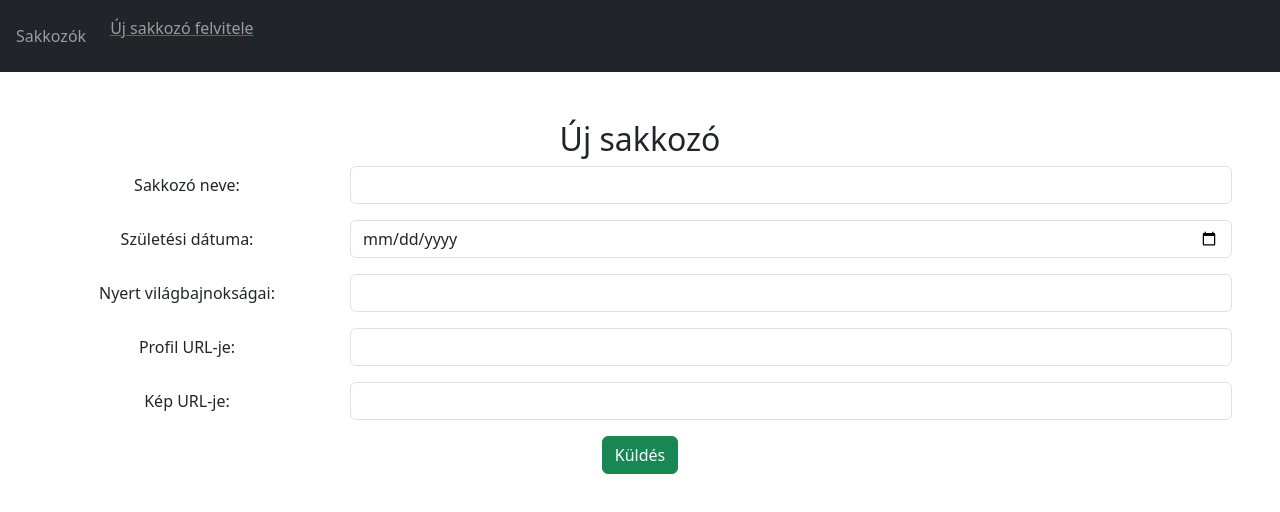
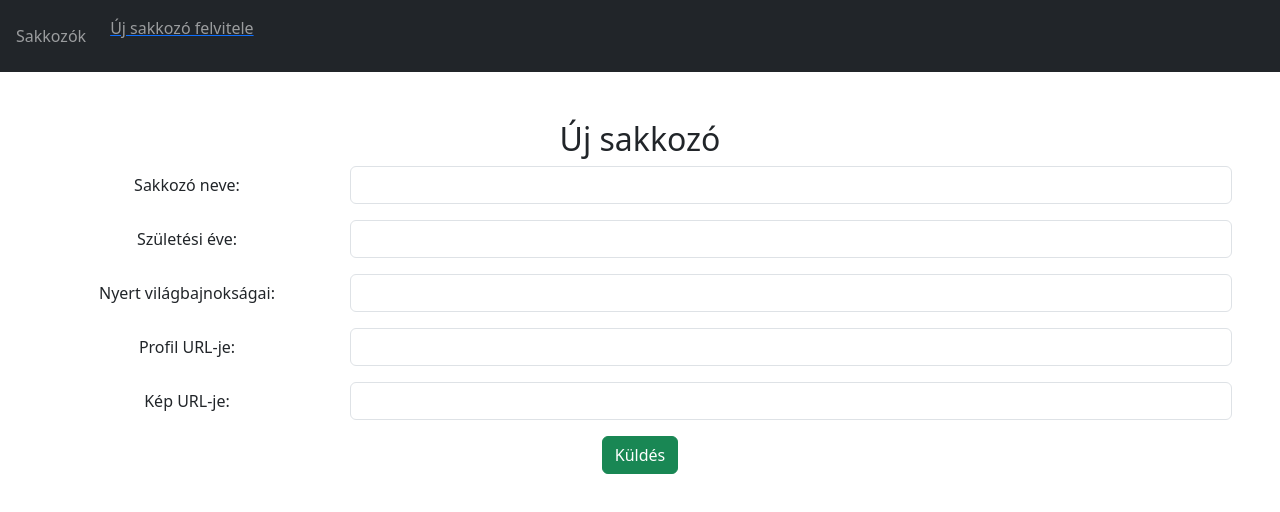
Before and after one commit to HIIMSKYDAZ/dartstest, a React (Create React App) app: page /uj-chess in a window 1280 px wide. Shown: the top 512 px of the page. Built offline with nearby package versions, Linux system fonts and the light colour scheme.

Commit message:
Update and rename ChessCreatePage.js to ChessCreatePage.jsx

```diff
--- a/src/ChessCreatePage.js
+++ b/src/ChessCreatePage.jsx
@@ -1,6 +1,6 @@
 import { useNavigate } from "react-router-dom";
 
-export function ChessCreatePage(){
+export const ChessCreatePage=()=>{
     const navigate = useNavigate();
     return (
         <div className="p-5 content bg-whitesmoke text-center">
@@ -9,11 +9,14 @@ export function ChessCreatePage(){
             onSubmit={(event) => {
             event.persist();
             event.preventDefault();
-            fetch(`https://chess.sulla.hu/chess`, {
+            fetch(`http://chess.sulla.hu/chess`, {
                 method: "POST",
+                //bekerült ez az "újítás", ami miatt nem ment:
                 headers: {
                     'Content-Type': 'application/json',
                 },
+                // itt figyeljetek, mert BAL oldalra kell amit a backend-be írunk,
+                //míg jobb oldalra az űrlap-elemek pontos nevei kerültek, kicsivel!!!
 
                 body: JSON.stringify({
                     name: event.target.elements.name.value,
@@ -23,6 +26,7 @@ export function ChessCreatePage(){
                     image_url: event.target.elements.image_url.value,
                 }),
             })
+            // ha kész, visszadob a főoldalra! Return-öl a backend-ről minden infót!
             .then(() =>
             {
                 navigate("/");
@@ -36,9 +40,9 @@ export function ChessCreatePage(){
                 </div>
             </div>
             <div className="form-group row pb-3">
-                <label className="col-sm-3 col-form-label">Születési dátuma:</label>
+                <label className="col-sm-3 col-form-label">Születési éve:</label>
                 <div className="col-sm-9">
-                <input type="date" name="birth_date" className="form-control" />
+                <input type="number" name="birth_date" className="form-control" />
                 </div>
             </div>
             <div className="form-group row pb-3">
@@ -65,5 +69,4 @@ export function ChessCreatePage(){
             </form>
         </div>
     );
-}
-export default ChessCreatePage;
+};
```
